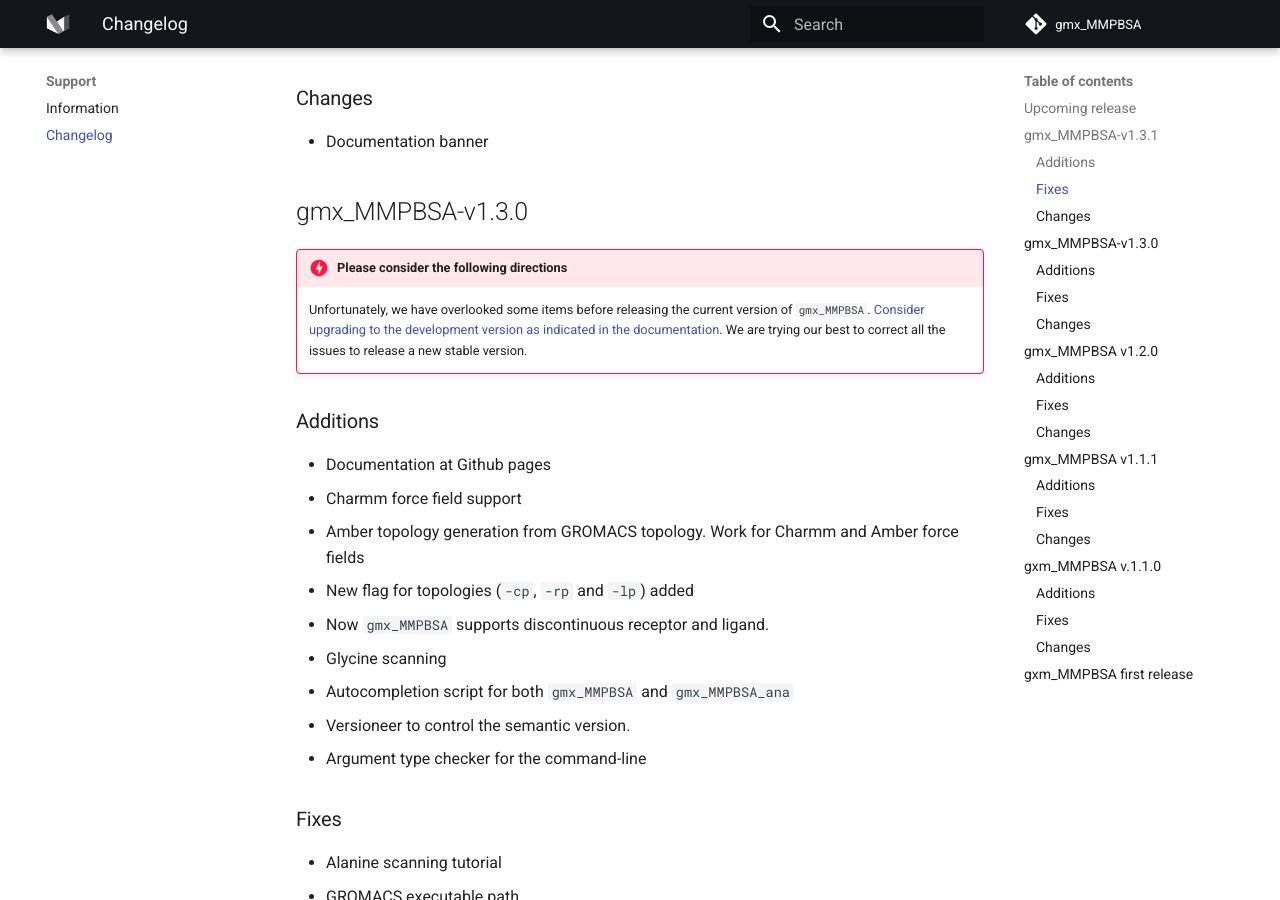
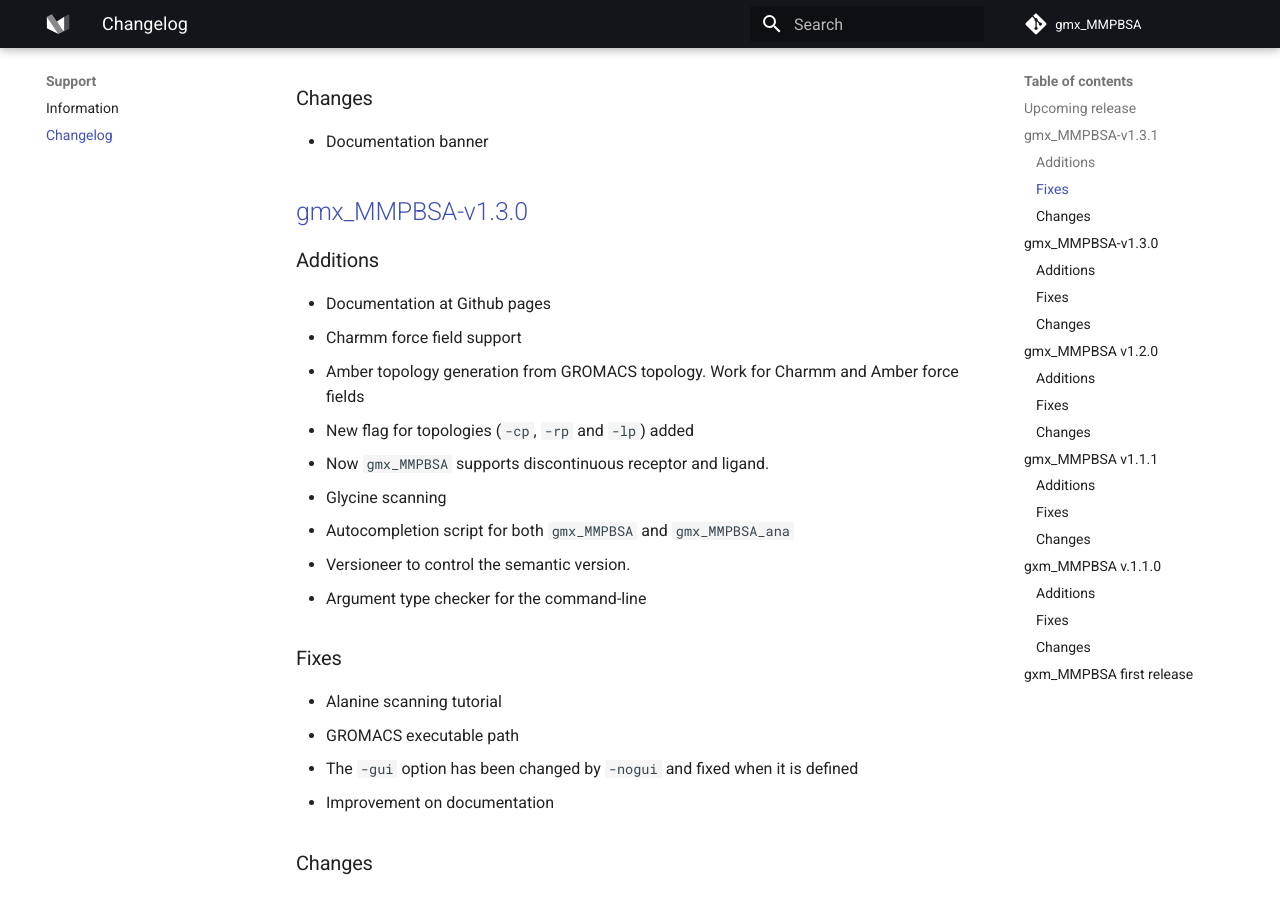
Before and after one commit to Valdes-Tresanco-MS/gmx_MMPBSA, an MkDocs documentation site: the page built from docs/changelog.md, in a window 1280 px wide and 900 px high, scrolled down 734 px. Built offline with MkDocs 1.6.1 and Material for MkDocs 9.7.7, drawn with Linux system fonts in a browser that asks for light colours; comment, search, counter and statistics services are not loaded.

Commit message:
update link to releases

```diff
--- a/docs/changelog.md
+++ b/docs/changelog.md
@@ -7,7 +7,7 @@
 ## Upcoming release
 ...
 
-## gmx_MMPBSA-v1.3.1
+## [gmx_MMPBSA-v1.3.1](https://github.com/Valdes-Tresanco-MS/gmx_MMPBSA/releases/tag/v1.3.1)
 ### Additions
 * New variable (`overwrite_data`) to overwrite gmx_MMPBSA data.
 * More informative message when sander fail. Useful for PB calculation
@@ -23,14 +23,7 @@
 * Documentation banner
 
 
-## gmx_MMPBSA-v1.3.0
-
-!!! danger "Please consider the following directions"
-    Unfortunately, we have overlooked some items before releasing the current version of `gmx_MMPBSA`. [Consider
-    upgrading to the development version as indicated in the documentation][1]. We are trying our best to correct all
-    the issues to release a new stable version.
-
-  [1]: installation.md#update
+## [gmx_MMPBSA-v1.3.0](https://github.com/Valdes-Tresanco-MS/gmx_MMPBSA/releases/tag/v1.3.0)
 
 ### Additions
 * Documentation at Github pages
```
